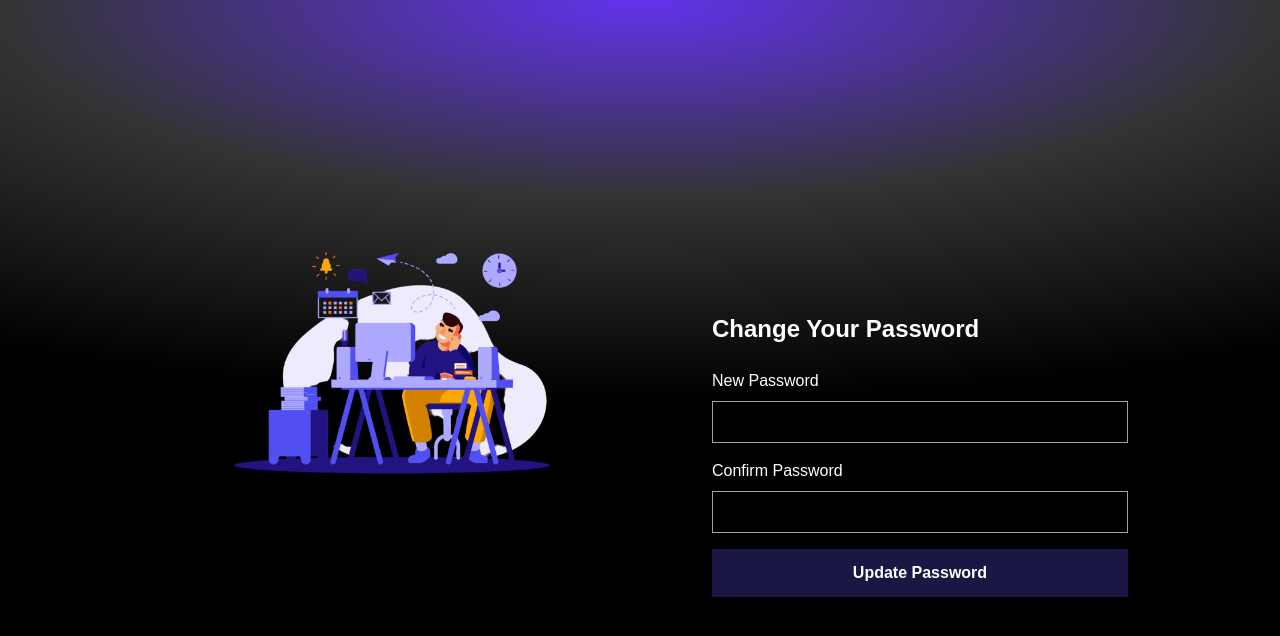
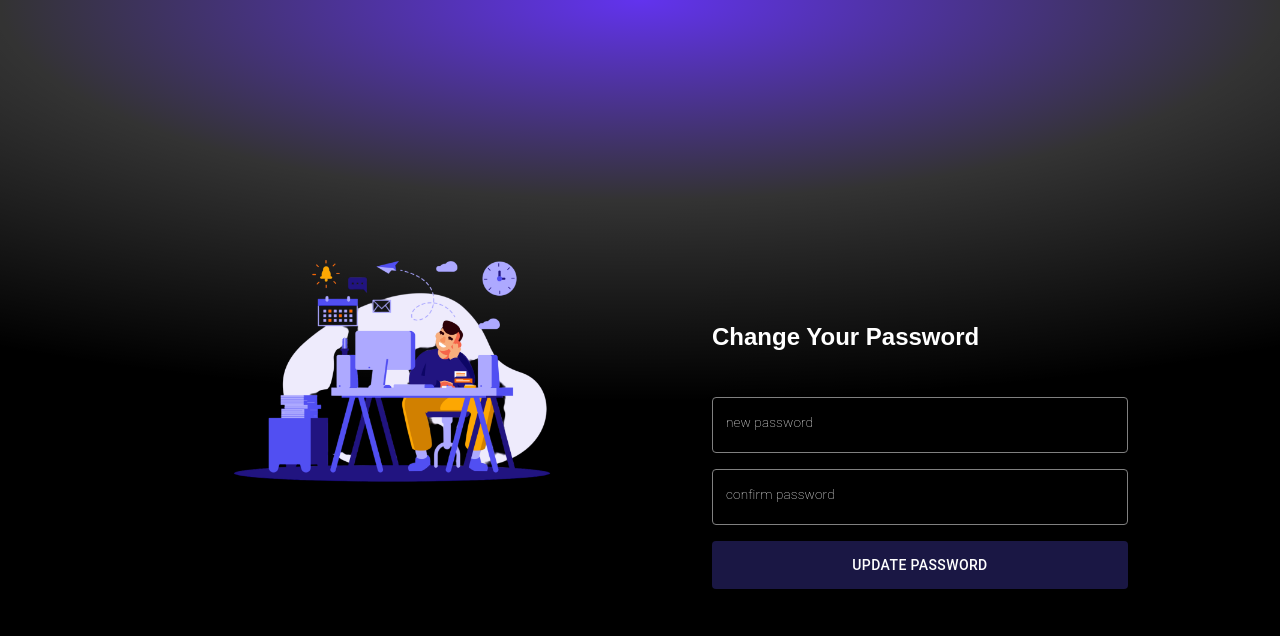
Before and after one commit to PrajwalMadikai/CollabDesk-Client, a Next.js app: page /reset-password in a window 1280 px wide. Shown: the top 636 px of the page. Built offline with nearby package versions, Linux system fonts and the light colour scheme; no server answers.

Commit message:
google login

```diff
--- a/app/login/page.tsx
+++ b/app/login/page.tsx
@@ -1,4 +1,5 @@
 "use client";
+import baseUrl from "@/api/urlconfig";
 import { setUser } from "@/store/slice/userSlice";
 import { AppDispatch, RootState } from "@/store/store";
 import TextField from "@mui/material/TextField";
@@ -55,7 +56,7 @@ export default function Home() {
 
     if (!newErrors.email && !newErrors.password) {
       try {
-        const response = await axios.post("http://localhost:5713/login", {
+        const response = await axios.post(`${baseUrl}/login`, {
           email,
           password,
         });
@@ -123,14 +124,13 @@ export default function Home() {
     const idToken = credentialResponse.credential; // google ID token
 
     try {
-      const response = await axios.post('http://localhost:5713/google-signup', { idToken });
+      const response = await axios.post(`${baseUrl}/google-login`, { idToken });
 
-      toast.success('User Login successfully!', {
+      toast.success(response.data.message, {
         duration: 2000,
-        position: 'top-right',
-        style: { background: '#4caf50', color: '#fff' },
-
-      });
+        position: "top-right",
+        style: { background: "#4caf50", color: "#fff" },
+    });
        if(response.data)
        {
          const userData=response.data.user
@@ -155,13 +155,13 @@ export default function Home() {
       setTimeout(() => {
         router.push('/');
       }, 2000);
-    } catch (error) {
-      console.error('Error sending token to backend:', error);
+    } catch (error:any) {
+      console.error("Login error:", error.response?.data?.message || error.message);
 
-      toast.error('Google signup failed. Please try again.', {
-        duration: 2000,
-        position: 'top-right',
-        style: { background: '#f44336', color: '#fff' },
+      toast.error(error.response?.data?.message || "Google login failed.", {
+          duration: 3000,
+          position: "top-right",
+          style: { background: "#f44336", color: "#fff" },
       });
     }
   };
--- a/app/reset-password/page.tsx
+++ b/app/reset-password/page.tsx
@@ -2,6 +2,7 @@
 import baseUrl from "@/api/urlconfig";
 import passwordSchema from "@/validations/password";
 import { zodResolver } from "@hookform/resolvers/zod";
+import { Button, CircularProgress, TextField } from "@mui/material";
 import axios from "axios";
 import { useRouter } from "next/navigation";
 import { useState } from "react";
@@ -9,43 +10,35 @@ import { useForm } from "react-hook-form";
 import toast from "react-hot-toast";
 
 export default function ChangePassword() {
-
-  const router=useRouter()
-  const {register,handleSubmit,formState: { errors },} = useForm({
+  const router = useRouter();
+  const { register, handleSubmit, formState: { errors } } = useForm({
     resolver: zodResolver(passwordSchema),
   });
 
   const [loading, setLoading] = useState(false);
+  const email = localStorage.getItem('resetEmail');
 
-  const email=localStorage.getItem('resetEmail')
+  const resetPasswordForm = async (data: any) => {
+    try {
+      setLoading(true);
+      let response = await axios.post(`${baseUrl}/reset-password`, { email, password: data.newPassword });
 
-  const resetPasswordForm = async(data:any) => {
-    console.log('shfj');
-
-    try {
-      setLoading(true)
-      let response=await axios.post(`${baseUrl}/reset-password`,{email,password:data.newPassword})
-    if(response&&response.status==200)
-    {
-      toast.success('password updated successfully!', {
+      if (response && response.status === 200) {
+        toast.success('Password updated successfully!', {
           duration: 2000,
           position: 'top-right',
           style: { background: '#4caf50', color: '#fff' },
-
-      })
-      localStorage.removeItem('resetEmail')
-      setTimeout(()=>{
-         router.push('/login')
-      },2000)
+        });
+        localStorage.removeItem('resetEmail');
+        setTimeout(() => {
+          router.push('/login');
+        }, 2000);
       }
-
-    } catch (error:any) {
+    } catch (error: any) {
       console.error("Error updating password:", error.response?.data || error.message);
-     toast.error(error.response?.data?.message || "Failed to update password.");;
+      toast.error(error.response?.data?.message || "Failed to update password.");
     }
-
-  }
-
+  };
 
   return (
     <div className="min-h-screen bg-[radial-gradient(100%_50%_at_50%_0%,rgba(98,51,238,1)_0,rgba(0,0,0,0.8)_50%,rgba(0,0,0,1)_100%)] flex items-center justify-center p-4">
@@ -60,34 +53,106 @@ export default function ChangePassword() {
         </div>
         {/* Right Section: Change Password Form */}
         <div className="flex flex-1 flex-col md:mt-[110px] space-y-6 p-6 rounded-lg">
-          <h2 className="text-2xl font-bold text-white text-center md:text-left">Change Your Password</h2>
+          <h2 className="text-xl pb-5 md:text-2xl font-bold text-white text-start md:text-left">Change Your Password</h2>
           <form onSubmit={handleSubmit(resetPasswordForm)} className="space-y-4">
+            {/* New Password TextField */}
+            <TextField
+              label="new password"
+              variant="outlined"
+              type="password"
+              {...register("newPassword")}
+              fullWidth
+              error={!!errors.newPassword}
+              helperText={errors.newPassword && <p className="text-red-600">{errors.newPassword.message?.toString()}</p>}
+              InputProps={{
+                style: {
+                  backgroundColor: "transparent",
+                  color: "white",
+                },
+              }}
+              InputLabelProps={{
+                style: { color: "white", fontWeight: 100, fontSize: "0.85rem" },
+              }}
+              sx={{
+                "& .MuiOutlinedInput-root": {
+                  "& fieldset": {
+                    borderColor: "gray",
+                    borderWidth: "1px",
+                  },
+                  "&:hover fieldset": {
+                    borderColor: "darkgray",
+                    borderWidth: "1px",
+                  },
+                  "&.Mui-focused fieldset": {
+                    borderColor: "gray",
+                    borderWidth: "1px",
+                  },
+                },
+                "& .MuiInputBase-input": {
+                  color: "white",
+                },
+                "& .MuiFormHelperText-root": {
+                  color: "white",
+                },
+              }}
+            />
 
-            <div className="space-y-2">
-              <label className="text-white block">New Password</label>
-              <input
-                type="text"
-                {...register("newPassword")}
-                className="w-full bg-transparent border border-gray-400 text-white rounded-md px-4 py-2 focus:outline-none focus:border-white"
-              />
-              {errors.newPassword && <p className="text-red-500 text-sm">{errors.newPassword.message?.toString()}</p>}
-            </div>
-            <div className="space-y-2">
-              <label className="text-white block">Confirm Password</label>
-              <input
+            {/* Confirm Password TextField */}
+            <TextField
+              label="confirm password"
+              variant="outlined"
               type="password"
               {...register("confirmPassword")}
-                className="w-full bg-transparent border border-gray-400 text-white rounded-md px-4 py-2 focus:outline-none focus:border-white"
+              fullWidth
+              error={!!errors.confirmPassword}
+              helperText={errors.confirmPassword && <span className="text-red-600">{errors.confirmPassword.message?.toString()}</span>}
+              InputProps={{
+                style: {
+                  backgroundColor: "transparent",
+                  color: "white",
+                },
+              }}
+              InputLabelProps={{
+                style: { color: "white", fontWeight: 100, fontSize: "0.85rem" },
+              }}
+              sx={{
+                "& .MuiOutlinedInput-root": {
+                  "& fieldset": {
+                    borderColor: "gray",
+                    borderWidth: "1px",
+                  },
+                  "&:hover fieldset": {
+                    borderColor: "darkgray",
+                    borderWidth: "1px",
+                  },
+                  "&.Mui-focused fieldset": {
+                    borderColor: "gray",
+                    borderWidth: "1px",
+                  },
+                },
+                "& .MuiInputBase-input": {
+                  color: "white",
+                },
+                "& .MuiFormHelperText-root": {
+                  color: "white",
+                },
+              }}
             />
-              {errors.confirmPassword && <p className="text-red-500 text-sm">{errors.confirmPassword.message?.toString()}</p>}
-            </div>
-            <button
+
+            {/* Submit Button */}
+            <Button
               type="submit"
-              className="w-full bg-[#1a1744] hover:bg-[#15123a] text-white font-semibold text-md py-2 rounded-sm h-12"
+              variant="contained"
+              fullWidth
+              sx={{
+                backgroundColor: "#1a1744",
+                "&:hover": { backgroundColor: "#15123a" },
+                height: "48px",
+              }}
               disabled={loading}
             >
-              {loading ? "Processing..." : "Update Password"}
-            </button>
+              {loading ? <CircularProgress size={24} sx={{ color: "white" }} /> : "Update Password"}
+            </Button>
           </form>
         </div>
       </div>
--- a/app/signup/page.tsx
+++ b/app/signup/page.tsx
@@ -1,5 +1,6 @@
 "use client";
 import { API } from "@/api/handle-token-expire";
+import baseUrl from "@/api/urlconfig";
 import { setUser } from "@/store/slice/userSlice";
 import { AppDispatch, RootState } from "@/store/store";
 import TextField from "@mui/material/TextField";
@@ -146,7 +147,7 @@ export default function Signup() {
     console.log('id token:', idToken);
 
     try {
-      const response = await API.post('http://localhost:5713/google-signup', { idToken });
+      const response = await API.post(`${baseUrl}/google-signup`, { idToken });
 
       toast.success('User registered successfully!', {
         duration: 2000,
@@ -184,7 +185,7 @@ export default function Signup() {
 
   const handleGitHubLogin = (mode: 'login' | 'signup') => {
     const clientId = process.env.NEXT_PUBLIC_GITHUB_CLIENT_ID;
-    const redirectUri = `http://localhost:5713/auth/github/callback`;
+    const redirectUri = `${baseUrl}/auth/github/callback`;
     const state = encodeURIComponent(JSON.stringify({ mode }));
     const scope = 'read:user user:email';
 
```
Lines whose indentation alone changed are shown as unchanged.
